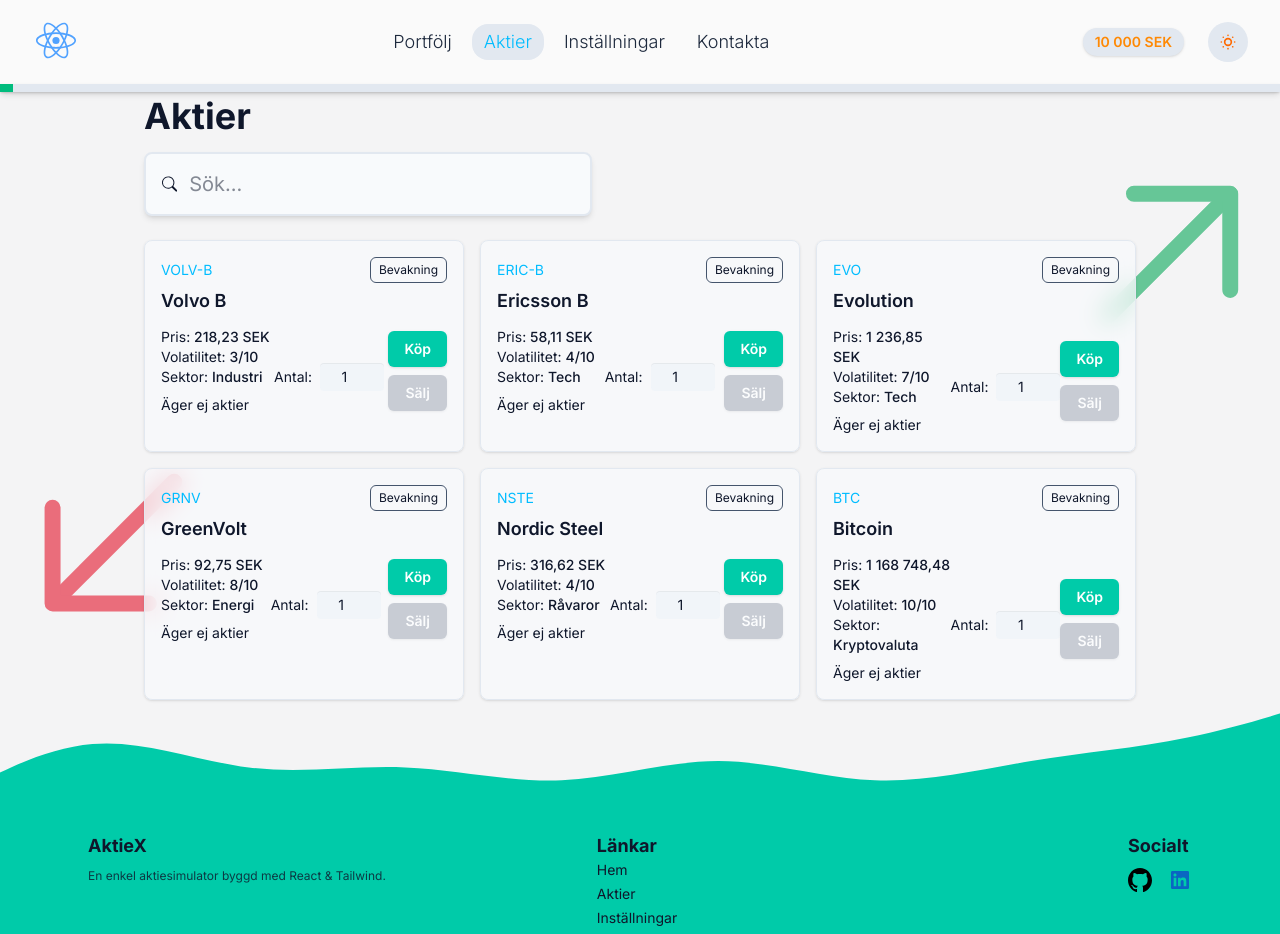
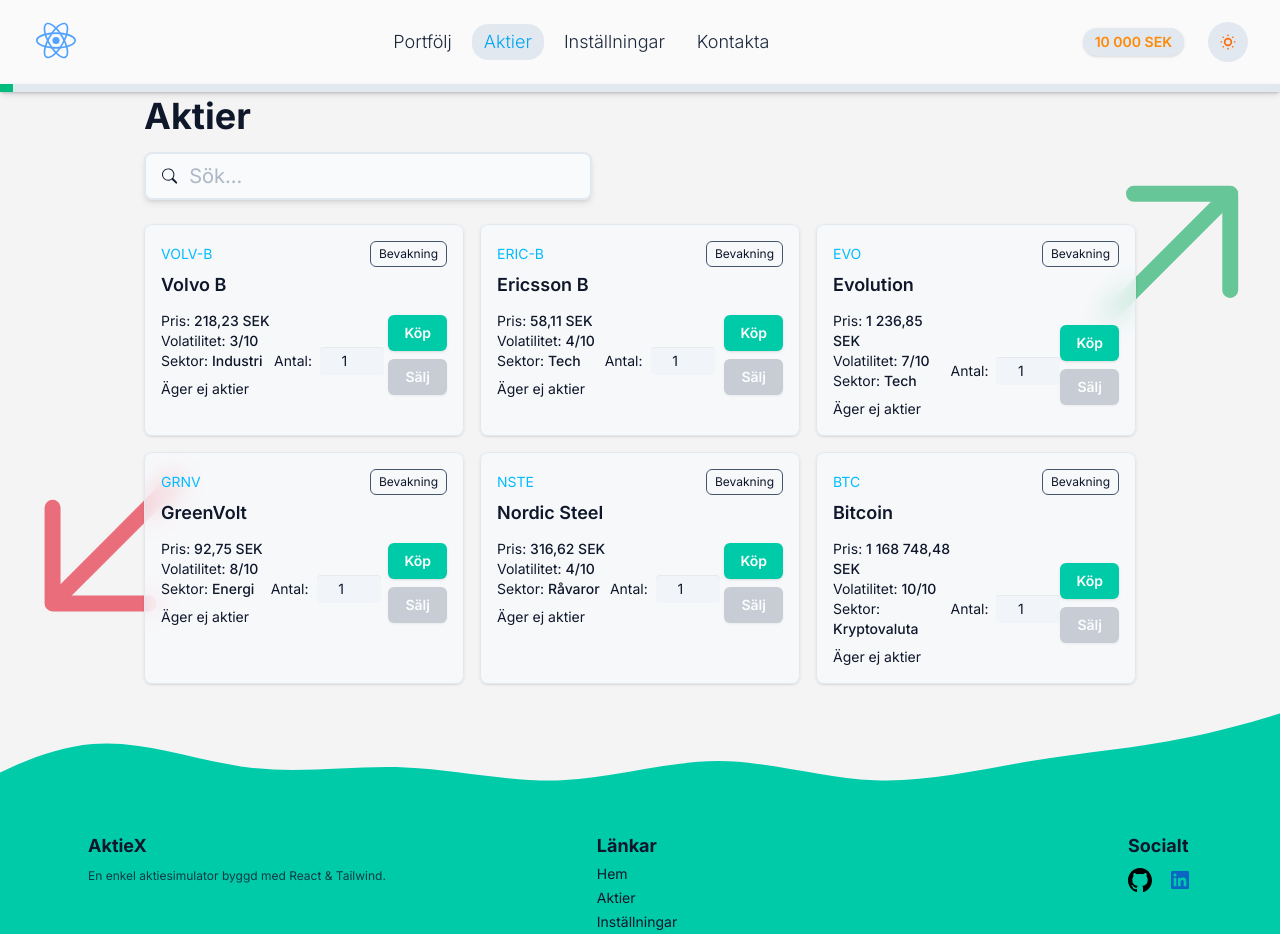
Before and after one commit to AlbinWr/portfoljtrack, a React (Vite) app: page /aktier in a window 1280 px wide. Shown: the top 934 px of the page. Built offline with nearby package versions, Linux system fonts and the light colour scheme.

Commit message:
Fix av komponenter, refactor kod

```diff
--- a/src/components/Aktiekort.tsx
+++ b/src/components/Aktiekort.tsx
@@ -11,17 +11,16 @@
 
   const [antal, setAntal] = useState(1);
 
+  const btn = "rounded-md px-4 py-2 text-sm font-semibold text-white shadow transition duration-150 active:scale-95 active:shadow-inner";
+
   return (
-    <div
-      className="rounded-lg border border-slate-200 dark:border-slate-700/60 bg-slate-50/70 dark:bg-slate-800/90
-  backdrop-blur-md p-4 text-slate-900 dark:text-slate-100 shadow hover:shadow-lg transition-shadow duration-300"
-    >
+    // Aktiekort
+    <div className="rounded-lg border border-slate-200 dark:border-slate-700/60 bg-slate-50/70 dark:bg-slate-800/90 backdrop-blur-md p-4 text-slate-900 dark:text-slate-100 shadow hover:shadow-lg transition-shadow duration-300">
       <div className="flex items-center justify-between">
         <div className="text-sm text-sky-400 dark:text-slate-400">
           {item.ticker}
         </div>
-        <button
-          className="text-xs rounded-md border border-slate-600 px-2 py-1 active:shadow-inner active:scale-95 transition duration-150 hover:bg-slate-200 dark:hover:bg-slate-700">
+        <button className="text-xs rounded-md border border-slate-600 px-2 py-1 active:shadow-inner active:scale-95 transition duration-150 hover:bg-slate-200 dark:hover:bg-slate-700">
           Bevakning
         </button>
       </div>
@@ -67,9 +66,7 @@
               kop(item.ticker, aktuelltPris, antal);
               setAntal(1);
             }}
-            className="rounded-md bg-[#00cba9] px-4 py-2 text-sm font-semibold text-white shadow
-             hover:bg-[#00b59b] active:scale-95 active:bg-[#00b59b] active:shadow-inner
-             transition duration-150"
+            className={`${btn} bg-[#00cba9] hover:bg-[#00b59b]`}
           >
             Köp
           </button>
@@ -79,7 +76,7 @@
               setAntal(1);
             }}
             disabled={antalAktier === 0}
-            className={`rounded-md px-4 py-2 text-sm font-semibold text-white shadow transition duration-150 ${
+            className={`${btn} ${
               antalAktier > 0
                 ? "bg-[#e85566] hover:bg-[#d94452] active:scale-95 active:bg-[#d94452] active:shadow-inner"
                 : "bg-gray-400 dark:bg-gray-600 cursor-not-allowed opacity-50"
--- a/src/components/Footer.tsx
+++ b/src/components/Footer.tsx
@@ -2,54 +2,77 @@
 import linkedinIcon from "../assets/icons/linkedin.svg";
 import { NavLink } from "react-router-dom";
 
+const socialLinks = [
+  { to: "/", text: "Hem" },
+  { to: "/aktier", text: "Aktier" },
+  { to: "/installningar", text: "Inställningar" },
+  { to: "/kontakt", text: "Kontakta mig" },
+];
+
 export const Footer = () => {
   return (
     <footer className="relative w-full bg-[#00cba9] text-slate-900 py-8 text-sm">
-
       {/* Wave SVG */}
       <div className="absolute -top-[120px] left-0 w-full overflow-visible leading-none z-0">
-        <svg xmlns="http://www.w3.org/2000/svg" viewBox="0 0 1440 320" preserveAspectRatio="none" className="w-[110%] h-32 -ml-[5%]">
+        <svg
+          xmlns="http://www.w3.org/2000/svg"
+          viewBox="0 0 1440 320"
+          preserveAspectRatio="none"
+          className="w-[110%] h-32 -ml-[5%]"
+        >
           <path
             fill="#00cba9"
-            fill-opacity="1"
+            fillOpacity="1"
             d="M0,320L26.7,282.7C53.3,245,107,171,160,160C213.3,149,267,203,320,218.7C373.3,235,427,213,480,218.7C533.3,224,587,256,640,250.7C693.3,245,747,203,800,202.7C853.3,203,907,245,960,250.7C1013.3,256,1067,224,1120,202.7C1173.3,181,1227,171,1280,144C1333.3,117,1387,75,1413,53.3L1440,32L1440,320L1413.3,320C1386.7,320,1333,320,1280,320C1226.7,320,1173,320,1120,320C1066.7,320,1013,320,960,320C906.7,320,853,320,800,320C746.7,320,693,320,640,320C586.7,320,533,320,480,320C426.7,320,373,320,320,320C266.7,320,213,320,160,320C106.7,320,53,320,27,320L0,320Z"
           ></path>
         </svg>
       </div>
 
-        {/* Innehåll */}
+      {/* Innehåll */}
       <div className="relative z-10 max-w-6xl mx-auto px-6 grid grid-cols-1 md:grid-cols-3 gap-6 text-center md:text-left">
-
         {/* Information */}
         <div className="md:justify-self-start">
           <h2 className="font-bold text-lg">AktieX</h2>
-          <p className="mt-2 text-xs opacity-80">En enkel aktiesimulator byggd med React & Tailwind.</p>
+          <p className="mt-2 text-xs opacity-80">
+            En enkel aktiesimulator byggd med React & Tailwind.
+          </p>
         </div>
 
         {/* Snabb länkar */}
         <div className="md:justify-self-center">
           <h2 className="font-bold text-lg">Länkar</h2>
-          <NavLink to="/">Hem</NavLink>
-          <NavLink to="/aktier" className="block mt-1">Aktier</NavLink>
-          <NavLink to="/installningar" className="block mt-1">Inställningar</NavLink>
-          <NavLink to="/kontakt" className="block mt-1">Kontakta mig</NavLink>
+          {socialLinks.map((l) => (
+            <NavLink key={l.to} to={l.to} className="block mt-1">
+              {l.text}
+            </NavLink>
+          ))}
         </div>
 
         {/* Sociala länkar */}
         <div className="md:justify-self-end">
           <h2 className="font-bold text-lg">Socialt</h2>
           <div className="flex justify-center md:justify-start gap-4 mt-2">
-            <a href="https://github.com/AlbinWr?tab=repositories" target="_blank" rel="noopener noreferrer">
+            <a
+              href="https://github.com/AlbinWr?tab=repositories"
+              target="_blank"
+              rel="noopener noreferrer"
+            >
               <img src={githubSvartIcon} alt="Github" className="w-6 h-6" />
             </a>
-            <a href="https://www.linkedin.com/in/albinwreeby" target="_blank" rel="noopener noreferrer">
+            <a
+              href="https://www.linkedin.com/in/albinwreeby"
+              target="_blank"
+              rel="noopener noreferrer"
+            >
               <img src={linkedinIcon} alt="LinkedIn" className="w-6 h-6" />
             </a>
           </div>
         </div>
       </div>
 
-      <div className="relative z-10 text-center mt-6 text-xs opacity-70">© 2025 AktieX. Alla rättigheter förbehållna.</div>
+      <div className="relative z-10 text-center mt-6 text-xs opacity-70">
+        © 2025 AktieX. Alla rättigheter förbehållna.
+      </div>
     </footer>
   );
 };
--- a/src/components/Navbar.tsx
+++ b/src/components/Navbar.tsx
@@ -1,4 +1,3 @@
-
 import { BiLogoReact } from "react-icons/bi";
 import { NavLink } from "react-router-dom";
 import { useSaldo } from "../hooks/useSaldo";
@@ -29,10 +28,40 @@
     setDarkMode(!darkMode);
   };
 
+  // Navigationslänk stilar
+  const basLink =
+    "relative py-1 px-3 text-lg font-light rounded-2xl transition duration-300 group";
+  const aktivLink =
+    basLink + " text-sky-500 dark:text-sky-300 bg-slate-200 dark:bg-slate-700";
+  const inaktivLink =
+    basLink +
+    " text-slate-800 dark:text-white hover:text-sky-600 dark:hover:text-sky-300 hover:bg-slate-200 dark:hover:bg-slate-700";
+
+  interface NavItemProps {
+    to: string;
+    label: string;
+    Icon?: React.ComponentType<{ className?: string }>;
+    hiddenMobile?: boolean;
+  }
+
+  // Enskild navigationslänk komponent
+  const NavItem = ({ to, label, Icon, hiddenMobile }: NavItemProps) => {
     return (
-    <nav className="fixed top-0 left-0 w-full bg-zinc-50 dark:bg-slate-800 shadow-md flex flex-col justify-between z-100">
+      <NavLink
+        to={to}
+        className={({ isActive }) => (isActive ? aktivLink : inaktivLink) + (hiddenMobile ? " hidden sm:block" : "")}
+      >
+        {Icon && <Icon className="text-xl sm:hidden" />}
+        <span className="hidden sm:inline">{label}</span>
+        <span className="absolute left-0 -bottom-1 h-[2px] w-full origin-center scale-x-0 bg-sky-300 transition-transform duration-300 group-hover:scale-x-100"></span>
+      </NavLink>
+    );
+  };
 
+  return (
+    <nav className="fixed top-0 left-0 w-full bg-zinc-50 dark:bg-slate-800 shadow-md flex flex-col justify-between z-50">
       <div className="flex items-center justify-between px-8 py-3">
+
         {/* Logotyp */}
         <NavLink to="/">
           <div className="flex items-center gap-3 text-blue-400 dark:text-blue-400">
@@ -42,78 +71,15 @@
 
         {/* Navigationslänkar */}
         <div className="flex items-center justify-between px-8 py-3 gap-2">
-        {/* Hem / portfölj */}
-        <NavLink
-          to="/"
-          className={({ isActive }) =>
-            isActive
-              ? "relative py-1 px-3 text-lg font-light text-sky-500 dark:text-sky-300 rounded-2xl bg-slate-200 dark:bg-slate-700 transition duration-300 group hidden sm:block"
-              : "relative py-1 px-3 text-lg font-light text-slate-800 dark:text-white hover:text-sky-600 dark:hover:text-sky-300 rounded-2xl hover:bg-slate-200 dark:hover:bg-slate-700 transition duration-300 group hidden sm:block"
-          }
-        >
-          Portfölj
-          <span className="absolute left-0 -bottom-1 h-[2px] w-full origin-center scale-x-0 bg-sky-300 transition-transform duration-300 group-hover:scale-x-100"></span>
-        </NavLink>
-
-        {/* Aktier */}
-        <NavLink
-          to="/aktier"
-          className={({ isActive }) =>
-            isActive
-              ? "relative py-1 px-3 text-lg font-light text-sky-400 dark:text-sky-300 rounded-2xl bg-slate-200 dark:bg-slate-700 transition duration-300 group"
-              : "relative py-1 px-3 text-lg font-light text-slate-800 dark:text-white hover:text-sky-500 dark:hover:text-sky-300 rounded-2xl hover:bg-slate-200 dark:hover:bg-slate-700 transition duration-300 group"
-          }
-        >
-          {/* Ikon för mobil */}
-          <GoGraph className="text-xl sm:hidden" />
-
-          {/* Text för desktop */}
-          <span className="hidden sm:inline">Aktier</span>
-
-          {/* Effekt */}
-          <span className="absolute left-0 -bottom-1 h-[2px] w-full origin-center scale-x-0 bg-sky-300 transition-transform duration-300 group-hover:scale-x-100"></span>
-        </NavLink>
-
-        {/* Inställningar */}
-        <NavLink
-          to="/installningar"
-          className={({ isActive }) =>
-            isActive
-              ? "relative py-1 px-3 text-lg font-light text-sky-500 dark:text-sky-300 rounded-2xl bg-slate-200 dark:bg-slate-700 transition duration-300 group"
-              : "relative py-1 px-3 text-lg font-light text-slate-800 dark:text-white hover:text-sky-500 dark:hover:text-sky-300 rounded-2xl hover:bg-slate-200 dark:hover:bg-slate-700 transition duration-300 group"
-          }
-        >
-          {/* Ikon för mobil */}
-          <DiAptana className="text-xl sm:hidden" />
-
-          {/* Text för desktop */}
-          <span className="hidden sm:inline">Inställningar</span>
-
-          {/* Effekt */}
-          <span className="absolute left-0 -bottom-1 h-[2px] w-full origin-center scale-x-0 bg-sky-300 transition-transform duration-300 group-hover:scale-x-100"></span>
-        </NavLink>
-
-        {/* Kontakt */}
-        <NavLink
-          to="/kontakt"
-          className={({ isActive }) =>
-            isActive
-              ? "relative py-1 px-3 text-lg font-light text-sky-500 dark:text-sky-300 rounded-2xl bg-slate-200 dark:bg-slate-700 transition duration-300 group"
-              : "relative py-1 px-3 text-lg font-light text-slate-800 dark:text-white hover:text-sky-500 dark:hover:text-sky-300 rounded-2xl hover:bg-slate-200 dark:hover:bg-slate-700 transition duration-300 group"
-          }
-        >
-          {/* Ikon för mobil */}
-          <MdContactSupport className="text-xl sm:hidden" />
-
-          {/* Text för desktop */}
-          <span className="hidden sm:inline">Kontakta</span>
-
-          {/* Effekt */}
-          <span className="absolute left-0 -bottom-1 h-[2px] w-full origin-center scale-x-0 bg-sky-300 transition-transform duration-300 group-hover:scale-x-100"></span>
-        </NavLink>
+          <NavItem to="/" label="Portfölj" hiddenMobile/>
+          <NavItem to="/aktier" label="Aktier" Icon={GoGraph} />
+          <NavItem to="/installningar" label="Inställningar" Icon={DiAptana} />
+          <NavItem to="/kontakt" label="Kontakta" Icon={MdContactSupport} />
         </div>
 
+        {/* Saldot och Dark Mode Toggle */}
         <div className="flex items-center gap-6">
+
           {/* Saldot */}
           <div className="bg-slate-200 dark:bg-slate-700 text-slate-800 dark:text-white text-sm px-3 py-1 rounded-full shadow">
             <span className="font-semibold text-orange-400 dark:text-orange-300">
@@ -148,7 +114,9 @@
             </button>
           </div>
         </div>
+
       </div>
+
       <StressBar />
     </nav>
   );
--- a/src/components/PilNerBakgrund.tsx
+++ b/src/components/PilNerBakgrund.tsx
@@ -5,13 +5,13 @@
         viewBox="0 0 48 48"
         xmlns="http://www.w3.org/2000/svg"
         fill="#000000"
-        transform="rotate(-45)matrix(-1, 0, 0, 1, 0, 0)"
+        className="rotate-[-45deg] -scale-x-100"
       >
-        <g id="SVGRepo_bgCarrier" stroke-width="0"></g>
+        <g id="SVGRepo_bgCarrier" strokeWidth="0"></g>
         <g
           id="SVGRepo_tracerCarrier"
-          stroke-linecap="round"
-          stroke-linejoin="round"
+          strokeLinecap="round"
+          strokeLinejoin="round"
         ></g>
         <g id="SVGRepo_iconCarrier">
           <title>70 Basic icons by Xicons.co</title>
--- a/src/components/PilUppBakgrund.tsx
+++ b/src/components/PilUppBakgrund.tsx
@@ -5,13 +5,13 @@
         viewBox="0 0 48 48"
         xmlns="http://www.w3.org/2000/svg"
         fill="#000000"
-        transform="rotate(-45)matrix(-1, 0, 0, 1, 0, 0)"
+        className="rotate-[-45deg] -scale-x-100"
       >
-        <g id="SVGRepo_bgCarrier" stroke-width="0"></g>
+        <g id="SVGRepo_bgCarrier" strokeWidth="0"></g>
         <g
           id="SVGRepo_tracerCarrier"
-          stroke-linecap="round"
-          stroke-linejoin="round"
+          strokeLinecap="round"
+          strokeLinejoin="round"
         ></g>
         <g id="SVGRepo_iconCarrier">
           <title>70 Basic icons by Xicons.co</title>
--- a/src/components/Sokfalt.tsx
+++ b/src/components/Sokfalt.tsx
@@ -7,9 +7,9 @@
 
 export const Sokfalt = ({ value, onChange }: SokfaltProps) => {
   return (
-    <div className="border-2 border-slate-200 dark:border-slate-700 bg-slate-50 dark:bg-slate-800 w-full rounded-lg h-[12] p-4 shadow-md flex items-center">
+    <div className="border-2 border-slate-200 dark:border-slate-700 bg-slate-50 dark:bg-slate-800 w-full rounded-lg h-12 p-4 shadow-md flex items-center">
       <BsSearch className="dark:text-white cursor-pointer"/>
-      <input type="text" placeholder="Sök..." value={value} onChange={(e) => onChange?.(e.target.value)} className="border-none outline-none text-xl ml-1 placeholder:dark:text-white w-full pl-2"/>
+      <input type="text" placeholder="Sök..." value={value} onChange={(e) => onChange?.(e.target.value)} className="focus:ring-0 focus:outline-none text-xl ml-1 placeholder: text-slate-500 dark:text-slate-300 w-full pl-2"/>
     </div>
   )
 };
```
Lines whose indentation alone changed are shown as unchanged.
